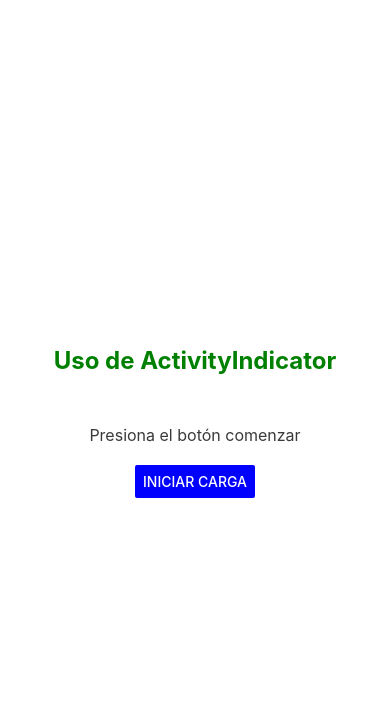
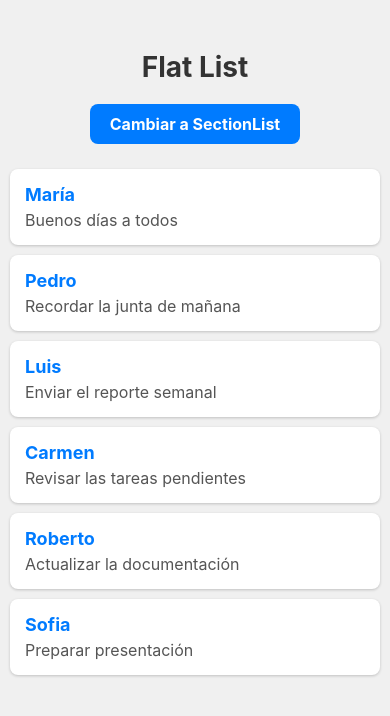
Before and after one commit to MarianoOrduna/PM192, a React Native app in the folder my-blank/: screen / in a window 390 px wide. Shown: the top 716 px of the page. Built offline with nearby package versions, Linux system fonts and the light colour scheme.

Commit message:
Practica 14

```diff
--- a/my-blank/App.js
+++ b/my-blank/App.js
@@ -1,31 +1,97 @@
-import { StatusBar } from 'expo-status-bar';
-import { StyleSheet, Text, View, Button, ActivityIndicator } from 'react-native';
 import React, { useState } from 'react';
-
-const IndicadorCarga = ({ color, size }) => {
-  return <ActivityIndicator style={styles.indicador} color={color} size={size} />;
-};
+import {
+  StyleSheet,
+  Text,
+  View,
+  Button,
+  ActivityIndicator,
+  SectionList,
+  FlatList,
+  TextInput,
+  StatusBar,
+  TouchableOpacity,
+} from 'react-native';
 
 export default function App() {
-  const [cargando, setCargando] = useState(false);
+  const [showFlatList, setShowFlatList] = useState(true);
 
-  const iniciarCarga = () => {
-    setCargando(true);
-    setTimeout(() => {
-      setCargando(false);
-    }, 3000);
-  };
+  const [datosSeccionados, setDatosSeccionados] = useState([
+    {
+      title: 'Mensajes Destacados',
+      data: [
+        { id: '1', nombre: 'Ana', mensaje: '¡Hola!' },
+        { id: '2', nombre: 'Juan', mensaje: 'Salinas mató a Colosio.' },
+      ],
+    },
+    {
+      title: 'Mis Recordatorios',
+      data: [
+        { id: '3', nombre: 'Yo', mensaje: 'Comprar comida para la semana.' },
+        { id: '4', nombre: 'Yo', mensaje: 'Revisar el clima.' },
+        { id: '5', nombre: 'Yo', mensaje: 'Preocuparme por las tareas pendientes.' },
+      ],
+    },
+    {
+      title: 'Ideas para Proyectos',
+      data: [
+        { id: '6', nombre: 'Recetas', mensaje: 'App de recetas personalizadas.' },
+        { id: '7', nombre: 'Copia de notion', mensaje: 'Un rastreador de hábitos diario.' },
+      ],
+    },
+  ]);
+
+  const [datosFlatList, setDatosFlatList] = useState([
+    { id: '1', nombre: 'María', mensaje: 'Buenos días a todos' },
+    { id: '2', nombre: 'Pedro', mensaje: 'Recordar la junta de mañana' },
+    { id: '3', nombre: 'Luis', mensaje: 'Enviar el reporte semanal' },
+    { id: '4', nombre: 'Carmen', mensaje: 'Revisar las tareas pendientes' },
+    { id: '5', nombre: 'Roberto', mensaje: 'Actualizar la documentación' },
+    { id: '6', nombre: 'Sofia', mensaje: 'Preparar presentación' },
+  ]);
+
+  const renderItem = ({ item }) => (
+    <View style={styles.itemCard}>
+      <Text style={styles.itemNombre}>{item.nombre}</Text>
+      <Text style={styles.itemMensaje}>{item.mensaje}</Text>
+    </View>
+  );
+
+  const renderSectionHeader = ({ section: { title } }) => (
+    <Text style={styles.sectionHeader}>{title}</Text>
+  );
 
   return (
     <View style={styles.container}>
-      <Text style={styles.textoPrincipal}>Uso de ActivityIndicator</Text>
-      {cargando ? (
-        <IndicadorCarga color="deepskyblue" size="large" />
+      <StatusBar barStyle="dark-content" />
+
+      <Text style={styles.titulo}>{showFlatList ? 'Flat List' : 'Section List'}</Text>
+
+      <TouchableOpacity
+        style={styles.switchButton}
+        onPress={() => setShowFlatList(!showFlatList)}
+      >
+        <Text style={styles.switchButtonText}>
+          Cambiar a {showFlatList ? 'SectionList' : 'FlatList'}
+        </Text>
+      </TouchableOpacity>
+
+      {showFlatList ? (
+        <FlatList
+          data={datosFlatList}
+          renderItem={renderItem}
+          keyExtractor={(item) => item.id}
+          style={styles.list}
+          contentContainerStyle={styles.listContent}
+        />
       ) : (
-        <Text style={styles.textoSecundario}>Presiona el botón comenzar</Text>
+        <SectionList
+          sections={datosSeccionados}
+          renderItem={renderItem}
+          keyExtractor={(item, index) => item.id + index}
+          renderSectionHeader={renderSectionHeader}
+          contentContainerStyle={styles.listContent}
+        />
       )}
-      <Button title="Iniciar Carga" onPress={iniciarCarga} color="blue" />
-      <StatusBar style="auto" />
     </View>
   );
 }
@@ -33,23 +99,65 @@
 const styles = StyleSheet.create({
   container: {
     flex: 1,
-    backgroundColor: 'white',
+    backgroundColor: '#f0f0f0',
+    paddingTop: 50,
     alignItems: 'center',
-    justifyContent: 'center',
-    padding: 20,
   },
-  textoPrincipal: {
-    fontSize: 24,
+  titulo: {
+    fontSize: 28,
     fontWeight: 'bold',
-    marginBottom: 30,
-    color: 'green',
+    marginBottom: 20,
+    color: '#333',
   },
-  textoSecundario: {
-    fontSize: 16,
-    marginVertical: 20,
-    color: '#3a3a3a',
-  },
-  indicador: {
+  switchButton: {
+    backgroundColor: '#007bff',
+    paddingHorizontal: 20,
+    paddingVertical: 10,
+    borderRadius: 8,
     marginBottom: 20,
   },
+  switchButtonText: {
+    color: '#fff',
+    fontSize: 16,
+    fontWeight: 'bold',
+  },
+  list: {
+    width: '100%',
+  },
+  listContent: {
+    paddingBottom: 20,
+  },
+  sectionHeader: {
+    fontSize: 20,
+    fontWeight: 'bold',
+    backgroundColor: '#e0e0e0',
+    paddingVertical: 10,
+    paddingHorizontal: 15,
+    borderBottomWidth: 1,
+    borderBottomColor: '#ccc',
+    marginTop: 15,
+    color: '#222',
+  },
+  itemCard: {
+    backgroundColor: '#fff',
+    borderRadius: 8,
+    padding: 15,
+    marginVertical: 5,
+    marginHorizontal: 10,
+    shadowColor: '#000',
+    shadowOffset: { width: 0, height: 1 },
+    shadowOpacity: 0.2,
+    shadowRadius: 3,
+    elevation: 3,
+  },
+  itemNombre: {
+    fontSize: 18,
+    fontWeight: 'bold',
+    color: '#007bff',
+    marginBottom: 5,
+  },
+  itemMensaje: {
+    fontSize: 16,
+    color: '#555',
+  },
 });
```
